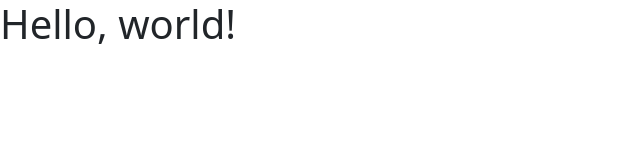
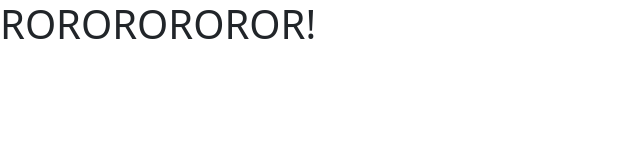
Before and after one commit to LBrangan/dpwh-redesign, a website: page index.html in a window 1280 px wide. Shown: the whole page, without its empty margins (0-640 px from the left). Drawn offline with nearby package versions, Linux system fonts and the light colour scheme.

Commit message:
second commit.

```diff
--- a/index.html
+++ b/index.html
@@ -3,7 +3,7 @@
   <head>
     <meta charset="utf-8" />
     <meta name="viewport" content="width=device-width, initial-scale=1" />
-    <title>Bootstrap demo</title>
+    <title>DPWH - Redesign</title>
     <link
       href="https://cdn.jsdelivr.net/npm/bootstrap@5.3.6/dist/css/bootstrap.min.css"
       rel="stylesheet"
@@ -12,7 +12,7 @@
     />
   </head>
   <body>
-    <h1>Hello, world!</h1>
+    <h1>ROROROROROR!</h1>
     <script
       src="https://cdn.jsdelivr.net/npm/bootstrap@5.3.6/dist/js/bootstrap.bundle.min.js"
       integrity="sha384-j1CDi7MgGQ12Z7Qab0qlWQ/Qqz24Gc6BM0thvEMVjHnfYGF0rmFCozFSxQBxwHKO"
```
